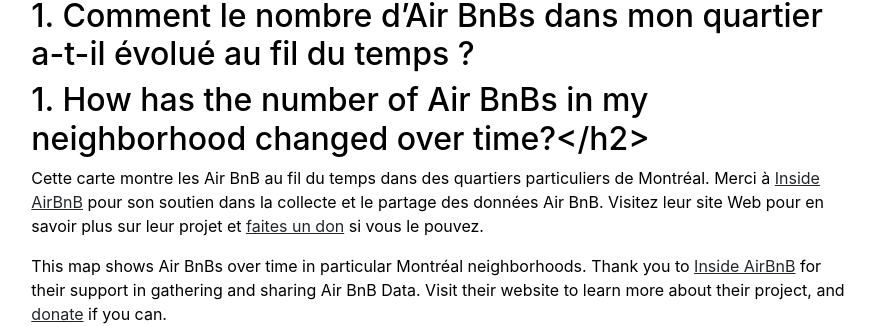
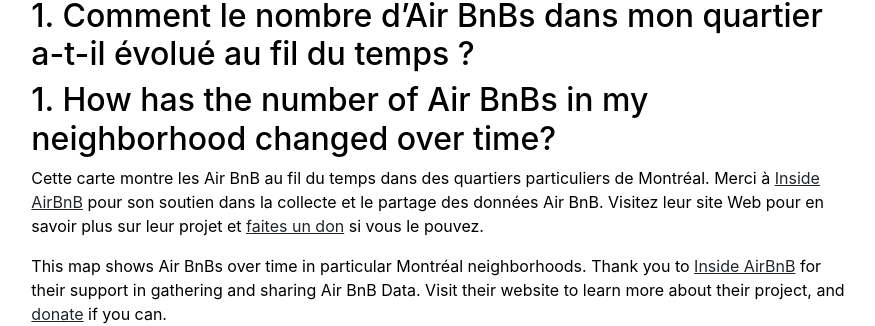
Before and after one commit to mapping-mtl-cartographie/mapping-mtl-cartographie.github.io, a Jekyll site: the page built from airbnb.md, in a window 1280 px wide. Shown: the part 299-625 px from the top of the page, without its empty margins (198-1073 px from the left). Built offline with Jekyll 4.4.1, drawn with Linux system fonts in a browser that asks for light colours; some of the changed text lies outside the part shown.

```diff
--- a/airbnb.md
+++ b/airbnb.md
@@ -3,7 +3,7 @@ layout: page
 title: "Cartographier Air BnB/Mapping Air BnB"
 ---
 ## 1. Comment le nombre d'Air BnBs dans mon quartier a-t-il évolué au fil du temps ?
-## 1. How has the number of Air BnBs in my neighborhood changed over time?</h2>
+## 1. How has the number of Air BnBs in my neighborhood changed over time?
 
 Cette carte montre les Air BnB au fil du temps dans des quartiers particuliers de Montréal. Merci à <a href="http://insideairbnb.com/">Inside AirBnB</a> pour son soutien dans la collecte et le partage des données Air BnB. Visitez leur site Web pour en savoir plus sur leur projet et <a href="http://insideairbnb.com/donate">faites un don</a> si vous le pouvez.
 
@@ -14,7 +14,7 @@ This map shows Air BnBs over time in particular Montréal neighborhoods. Thank y
   ***
 
 ## 2. Où sont les Air BnBs dans le contexte des représentants provinciaux actuellement élus (députés) ?
-## 2. Where are Air BnBs in the context of currently-elected provincial representatives (MNAs)?</h2>
+## 2. Where are Air BnBs in the context of currently-elected provincial representatives (MNAs)?
 Cette carte montre les Air BnB dans des circonscriptions provinciales particulières, à partir de l'élection provinciale du Québec de 2022. Les données sur les élections provinciales proviennent de <a href="donneesquebec.ca">Données Québec</a>, un référentiel de données ouvertes pour la province. Merci à <a href="http://insideairbnb.com/">Inside AirBnB</a> pour son soutien dans la collecte et le partage des données Air BnB. Visitez leur site Web pour en savoir plus sur leur projet et <a href="http://insideairbnb.com/donate">faites un don</a> si vous le pouvez.
 
 This map shows Air BnBs in particular provincial ridings, as of the 2022 Québec Provincial Election. Provincial elections data is from <a href="donneesquebec.ca">Données Québec</a>, a repository of open data for the province. Thank you to <a href="http://insideairbnb.com/">Inside AirBnB</a> for their support in gathering and sharing Air BnB Data. Visit their website to learn more about their project, and <a href="http://insideairbnb.com/donate">donate</a> if you can.
```
